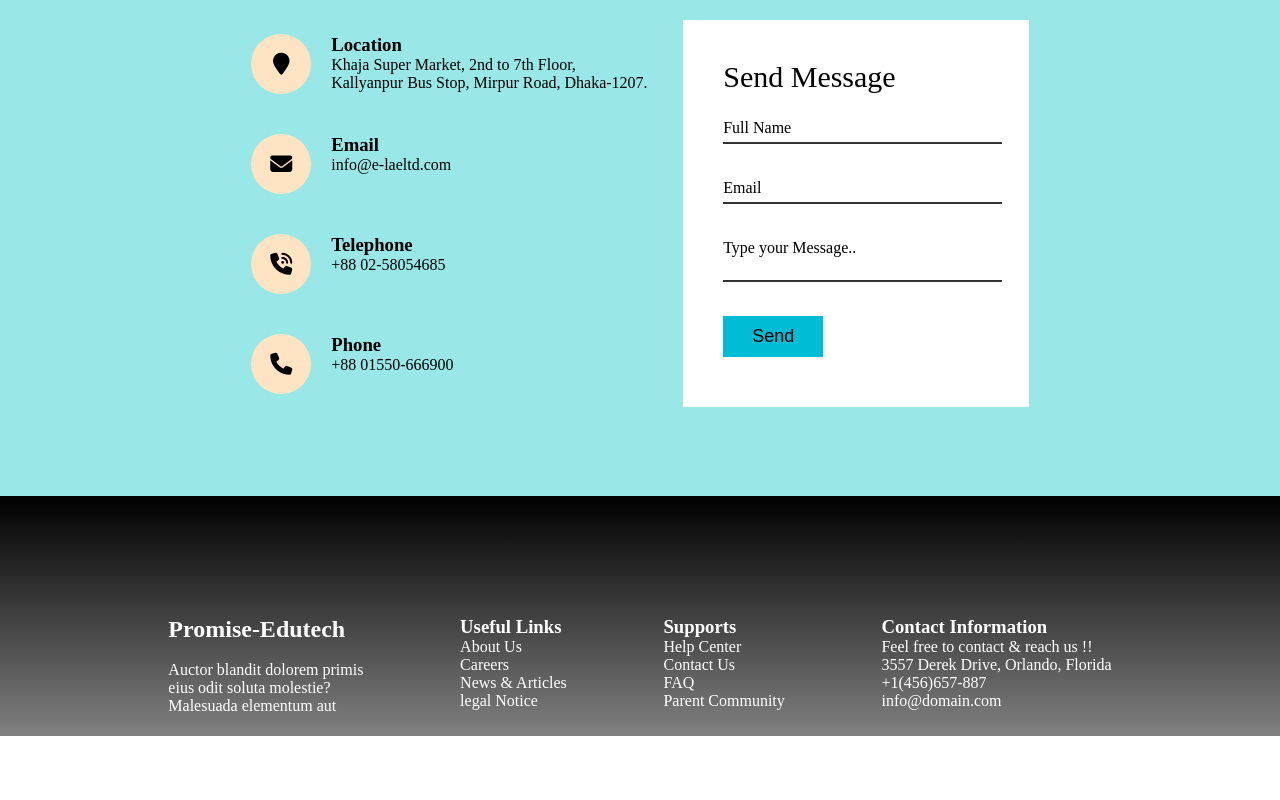
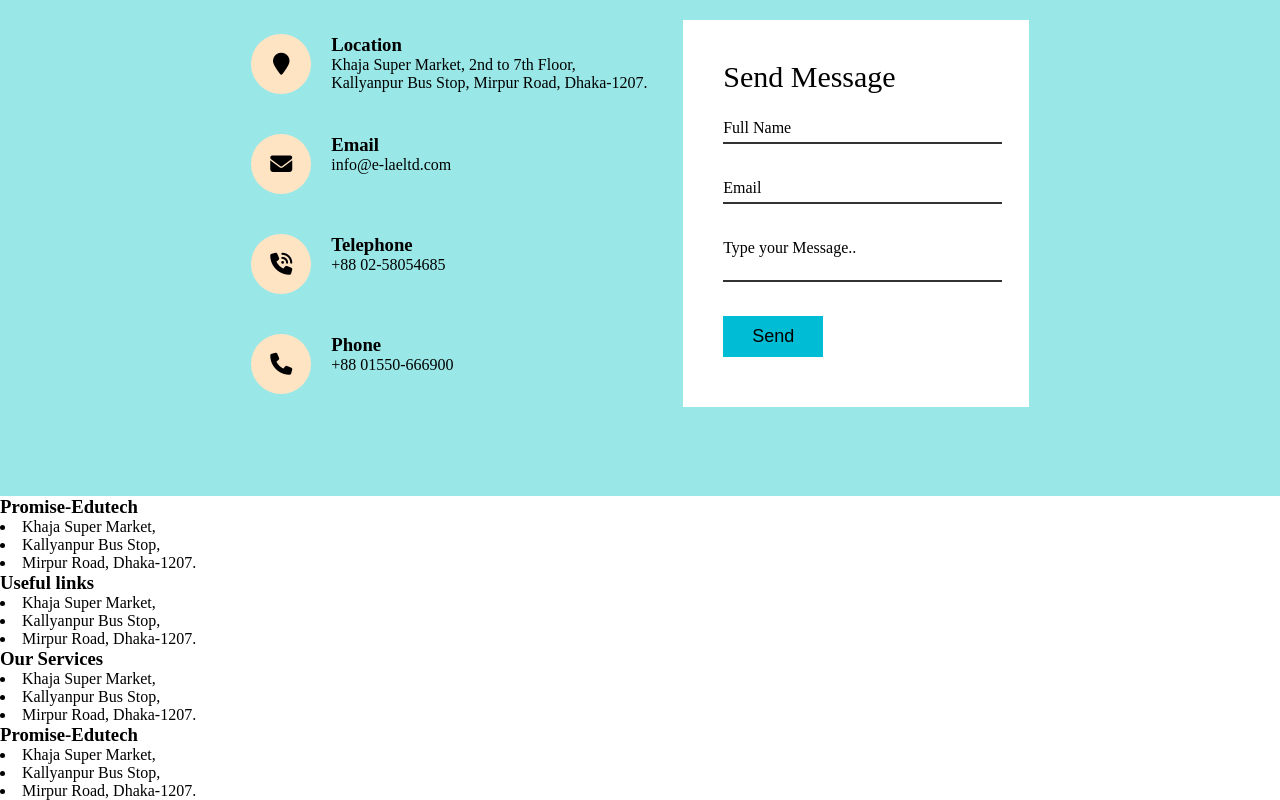
Before and after one commit to HEMAL-CSE/Education-Website, a plain HTML site: page index.html in a window 1280 px wide. Shown: the part 1598-2398 px from the top of the page. Before the commit the page ends 2334 px from the top, so only its background shows below. Drawn offline with Linux system fonts and the light colour scheme.

Commit message:
second commit

```diff
--- a/index.html
+++ b/index.html
@@ -196,8 +196,7 @@
 
 <!-- Footer Section -->
 
-<footer>
-
+<!-- <footer>
         <div class="footer-container">
             <div class="logo-box">
                 <h2>Promise-Edutech</h2>
@@ -237,12 +236,33 @@
 
         </div>
 
-</footer>
+</footer>  -->
 
 <!-- Footer section with responsibe-->
 <footer>
     <div class="footer-col">
-
+        <h3>Promise-Edutech</h3>
+        <li>Khaja Super Market,</li>
+        <li>Kallyanpur Bus Stop,</li>
+        <li>Mirpur Road, Dhaka-1207.</li>
+    </div>
+    <div class="footer-col">
+        <h3>Useful links</h3>
+        <li>Khaja Super Market,</li>
+        <li>Kallyanpur Bus Stop,</li>
+        <li>Mirpur Road, Dhaka-1207.</li>
+    </div>
+    <div class="footer-col">
+        <h3>Our Services</h3>
+        <li>Khaja Super Market,</li>
+        <li>Kallyanpur Bus Stop,</li>
+        <li>Mirpur Road, Dhaka-1207.</li>
+    </div>
+    <div class="footer-col">
+        <h3>Promise-Edutech</h3>
+        <li>Khaja Super Market,</li>
+        <li>Kallyanpur Bus Stop,</li>
+        <li>Mirpur Road, Dhaka-1207.</li>
     </div>
 </footer>
 
```
